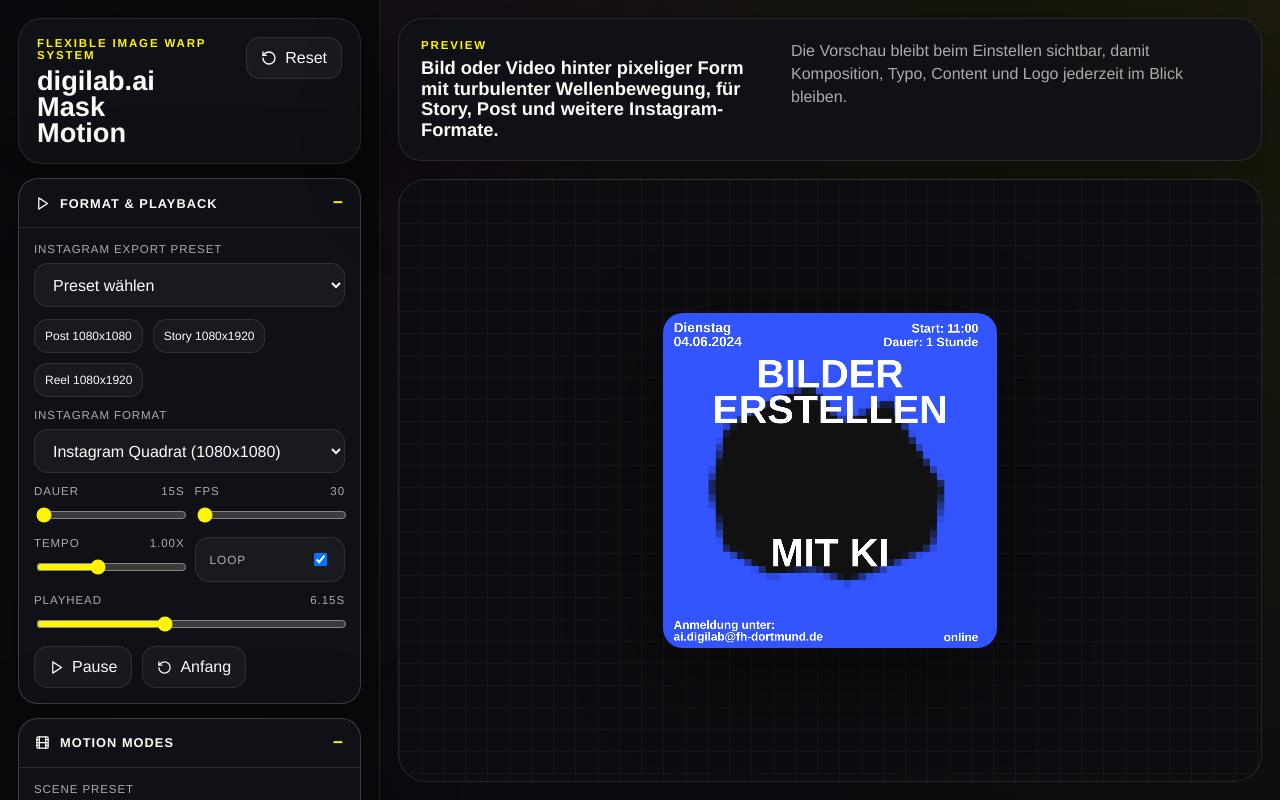
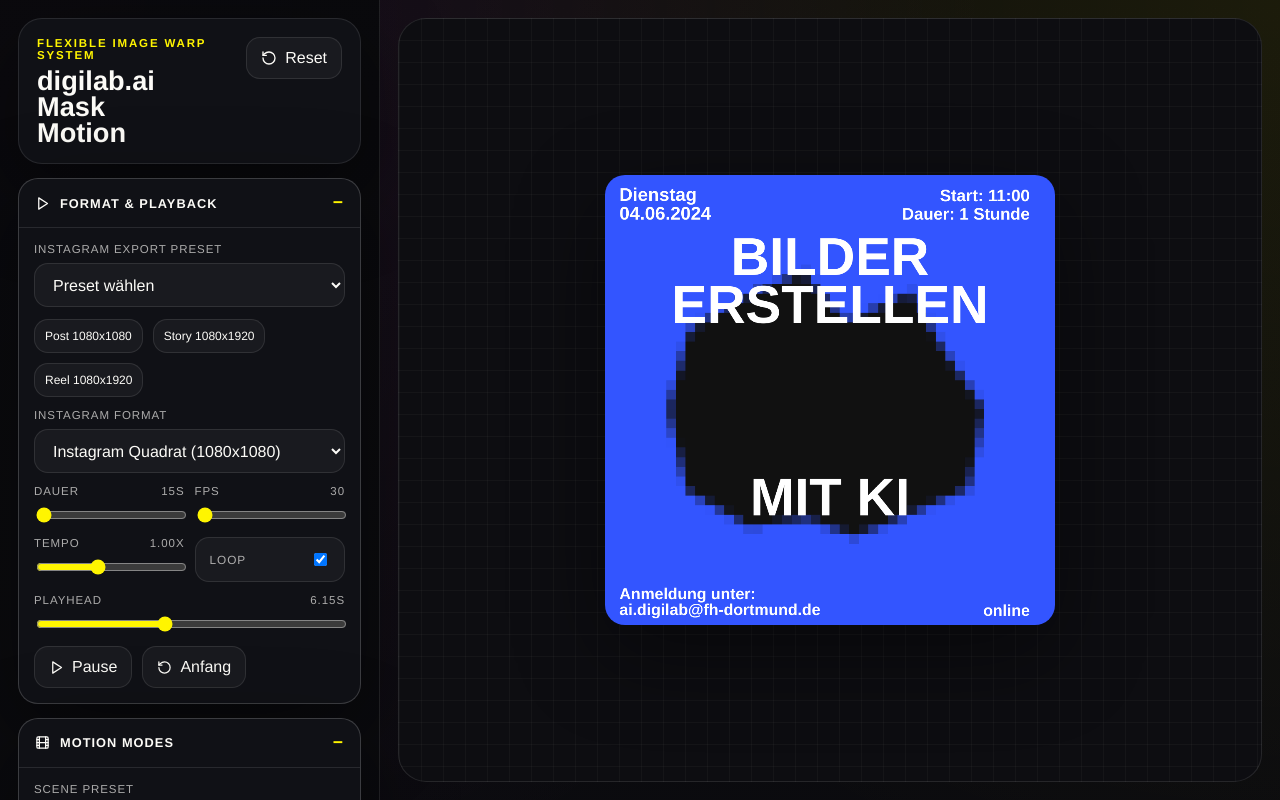
Before and after one commit to maicoding/digilab-mask-motion-studio, a React (Vite) app: page / in a window 1280 px wide. Shown: the top 800 px of the page. Built offline with nearby package versions, Linux system fonts and the light colour scheme.

Commit message:
Remove preview helper copy

```diff
--- a/src/App.jsx
+++ b/src/App.jsx
@@ -1406,14 +1406,6 @@ const App = () => {
       </aside>
 
       <main className="workspace">
-        <div className="workspace__header">
-          <div>
-            <div className="eyebrow">Preview</div>
-            <h2>Bild oder Video hinter pixeliger Form mit turbulenter Wellenbewegung, für Story, Post und weitere Instagram-Formate.</h2>
-          </div>
-          <p>Die Vorschau bleibt beim Einstellen sichtbar, damit Komposition, Typo, Content und Logo jederzeit im Blick bleiben.</p>
-        </div>
-
         <div className="stage-shell" ref={stageRef}>
           <div
             className="stage"
```
